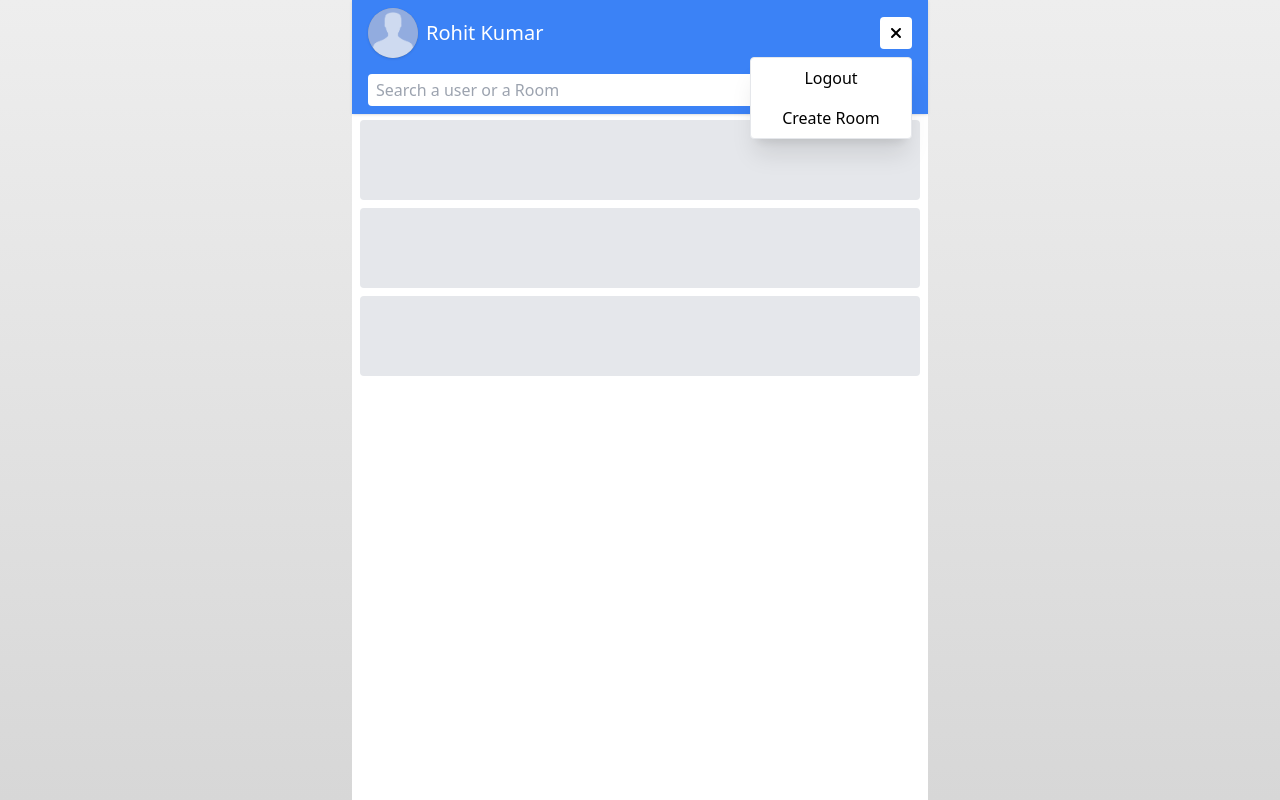
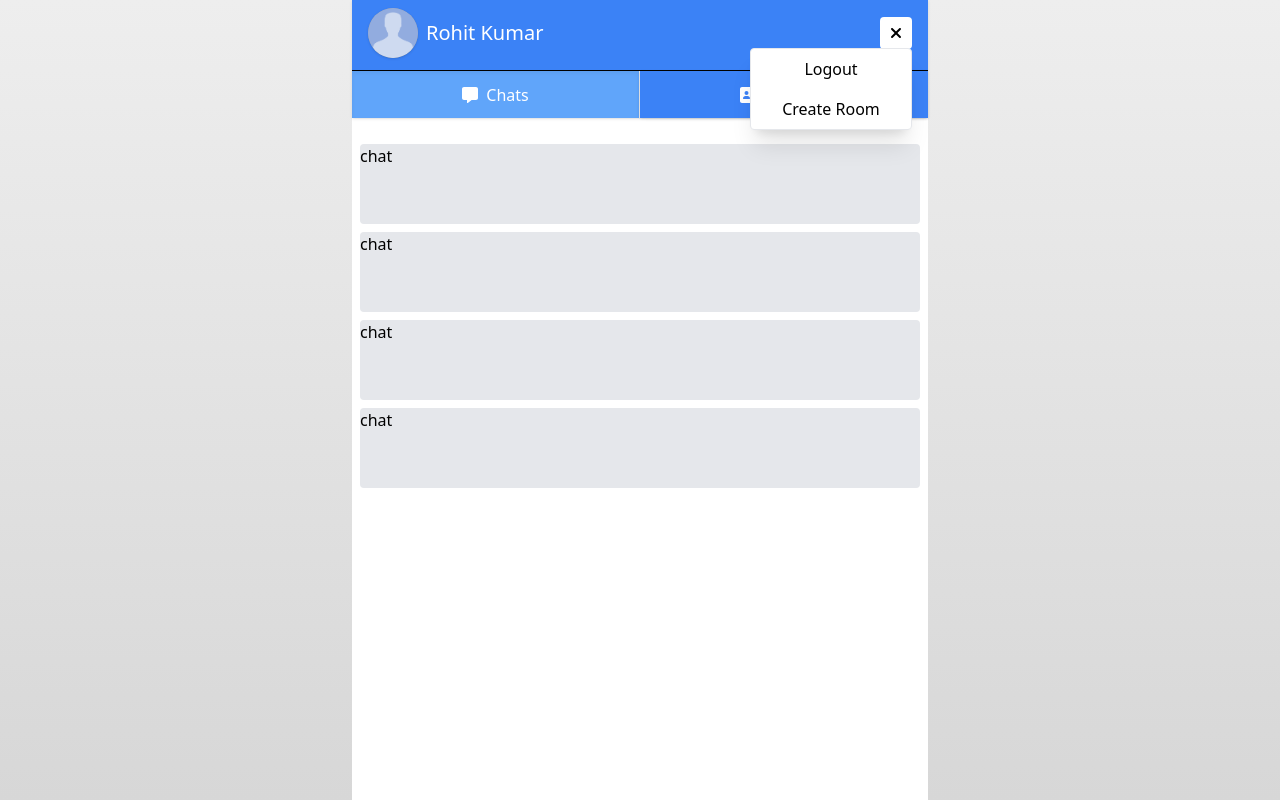
Before and after one commit to Rohit-rew/chatmatefront, a Next.js app: page /chat in a window 1280 px wide. Both pictures are taken after a click on the icon 896 px from the left and 33 px from the top of the page. Built offline with nearby package versions, Linux system fonts and the light colour scheme.

Commit message:
code refactored and create contact modal created

```diff
--- a/components/chat/Contacts.tsx
+++ /dev/null
@@ -1,18 +0,0 @@
-import React from "react";
-import Image from "next/image";
-import Header from "./Header";
-
-export default function Contacts() {
-  return (
-    <div className=" Contacts w-full h-screen bg-white flex flex-col gap-2 overflow-scroll pt-20 max-w-xl">
-
-      <Header />
-
-      <div className="flex flex-col gap-2 p-2 pt-10">
-        <div className="contact w-full h-20 bg-gray-200 rounded"></div>
-        <div className="contact w-full h-20 bg-gray-200 rounded"></div>
-        <div className="contact w-full h-20 bg-gray-200 rounded"></div>
-      </div>
-    </div>
-  );
-}
--- a/components/chat/Header.tsx
+++ /dev/null
@@ -1,48 +0,0 @@
-import React from 'react'
-import Image from 'next/image'
-
-// fontawesome
-import { FontAwesomeIcon } from "@fortawesome/react-fontawesome";
-import { faSearch, faListDots , faClose } from "@fortawesome/free-solid-svg-icons";
-
-export default function Header() {
-
-     // toggles the menue
-  const [isMenueOpen , setIsMenueOpen] = React.useState<boolean>(false)
-
-  return (
-    <header className=" w-full bg-blue-500 fixed top-0 px-4 py-2 max-w-xl flex flex-col gap-4 shadow">
-        <div className="flex justify-between items-center ">
-          <div className="flex gap-2 items-center">
-            <Image
-              src="/userimage.png"
-              alt=""
-              width={50}
-              height={50}
-              className="rounded-full bg-gray-400 shadow"
-            />
-            <h2 className="text-xl text-white">Rohit Kumar</h2>
-          </div>
-          <div className="flex items-center relative">
-            <FontAwesomeIcon
-              onClick={()=>setIsMenueOpen(preval => !preval)}
-              className="bg-white p-2 rounded w-4"
-              icon={!isMenueOpen ? faListDots : faClose}
-            />
-            {isMenueOpen && <div className="absolute bg-white top-10 right-0 shadow-xl border border rounded select-none">
-                <button className="p-2 px-2 hover:bg-gray-200 w-40">Logout</button>
-                <button className="p-2 px-2 hover:bg-gray-200 w-40">Create Room</button>
-            </div>}
-          </div>
-        </div>
-
-        <div className="flex gap-2">
-          <input
-            className=" w-full p-2 outline-none rounded h-8"
-            placeholder="Search a user or a Room"
-          />
-          <FontAwesomeIcon className="bg-white p-2 rounded" icon={faSearch} />
-        </div>
-      </header>
-  )
-}
--- /dev/null
+++ b/components/chatHome/Header.tsx
@@ -0,0 +1,47 @@
+import React from "react";
+
+//components
+import Menu from "components/chatHome/menu";
+import UserInfo from "components/chatHome/UserInfo";
+
+// fontawesome
+import { FontAwesomeIcon } from "@fortawesome/react-fontawesome";
+import { faMessage, faContactBook } from "@fortawesome/free-solid-svg-icons";
+
+type propTypes = {
+  setChatsLog: React.Dispatch<React.SetStateAction<boolean>>;
+  isChatsLogOpen: boolean;
+};
+
+export default function Header({
+  isChatsLogOpen,
+  setChatsLog,
+}: propTypes) {
+  return (
+    <header className="w-full bg-blue-500 fixed top-0  max-w-xl gap-1 shadow flex flex-col">
+      <div className="flex justify-between px-4 py-2">
+        <UserInfo />
+        <Menu />
+      </div>
+
+      <div className="bg-blue-500 w-full h-12 flex justify-between border-t border-black">
+        <button
+          onClick={() => setChatsLog(true)}
+          className={`w-2/4 text-white border-r flex items-center justify-center gap-2 ${isChatsLogOpen ? "shadow-inner bg-blue-400" : "" } `}
+        >
+          {" "}
+          <FontAwesomeIcon icon={faMessage} /> Chats
+        </button>
+        <button
+          onClick={() => setChatsLog(false)}
+          className={`w-2/4 text-white flex items-center justify-center gap-2 shadow ${!isChatsLogOpen ? "shadow-inner bg-blue-400" : "" }`}
+        >
+          {" "}
+          <FontAwesomeIcon icon={faContactBook} />
+          Contacts
+        </button>
+      </div>
+
+    </header>
+  );
+}
--- /dev/null
+++ b/components/chatHome/UserInfo.tsx
@@ -0,0 +1,16 @@
+import Image from "next/image";
+
+export default function UserInfo() {
+  return (
+    <div className="flex gap-2 items-center">
+      <Image
+        src="/userimage.png"
+        alt=""
+        width={50}
+        height={50}
+        className="rounded-full bg-gray-400 shadow"
+      />
+      <h2 className="text-xl text-white">Rohit Kumar</h2>
+    </div>
+  );
+}
--- /dev/null
+++ b/components/chatHome/chatLogs.tsx
@@ -0,0 +1,12 @@
+import React from "react";
+
+export default function ChatLogs() {
+  return (
+    <div className="flex flex-col gap-2 p-2 pt-16">
+      <div className="contact w-full h-20 bg-gray-200 rounded">chat</div>
+      <div className="contact w-full h-20 bg-gray-200 rounded">chat</div>
+      <div className="contact w-full h-20 bg-gray-200 rounded">chat</div>
+      <div className="contact w-full h-20 bg-gray-200 rounded">chat</div>
+    </div>
+  );
+}
--- /dev/null
+++ b/components/chatHome/contactLogs.tsx
@@ -0,0 +1,82 @@
+import React from "react";
+
+//font awesome
+import { faSearch, faAdd, faClose } from "@fortawesome/free-solid-svg-icons";
+import { FontAwesomeIcon } from "@fortawesome/react-fontawesome";
+
+export default function ContactLogs() {
+  const [isAddContactModal, setAddContactModal] = React.useState(false);
+
+  return (
+    <>
+      <div className="flex flex-col gap-2 p-2 pt-16 overscroll-none">
+        <div className="flex justify-center px-4 w-full ">
+          <FontAwesomeIcon
+            onClick={() => setAddContactModal(true)}
+            className="bg-blue-500 rounded-full p-2 text-white w-8 h-8 justify-self-center"
+            icon={faAdd}
+          />
+        </div>
+
+        <div className="contact w-full h-10 bg-gray-200 rounded">contact</div>
+        <div className="contact w-full h-10 bg-gray-200 rounded">contact</div>
+        <div className="contact w-full h-10 bg-gray-200 rounded">contact</div>
+        <div className="contact w-full h-10 bg-gray-200 rounded">contact</div>
+        <div className="contact w-full h-10 bg-gray-200 rounded">contact</div>
+        <div className="contact w-full h-10 bg-gray-200 rounded">contact</div>
+        <div className="contact w-full h-10 bg-gray-200 rounded">contact</div>
+        <div className="contact w-full h-10 bg-gray-200 rounded">contact</div>
+        <div className="contact w-full h-10 bg-gray-200 rounded">contact</div>
+        <div className="contact w-full h-10 bg-gray-200 rounded">contact</div>
+        <div className="contact w-full h-10 bg-gray-200 rounded">contact</div>
+        <div className="contact w-full h-10 bg-gray-200 rounded">contact</div>
+        <div className="contact w-full h-10 bg-gray-200 rounded">contact</div>
+        <div className="contact w-full h-10 bg-gray-200 rounded">contact</div>
+        <div className="contact w-full h-10 bg-gray-200 rounded">contact</div>
+        <div className="contact w-full h-10 bg-gray-200 rounded">contact</div>
+      </div>
+
+      {isAddContactModal && <AddContactModal closeModal={setAddContactModal} />}
+    </>
+  );
+}
+
+type propTypes = {
+  closeModal: React.Dispatch<React.SetStateAction<boolean>>;
+};
+
+export function AddContactModal({ closeModal }: propTypes) {
+  return (
+    <div className="absolute w-full max-w-xl h-screen bg-black bg-opacity-80 top-0 p-4 flex justify-center items-center ">
+      <form className="w-full h-60 bg-white shadow-2xl border rounded relative overscroll-none flex flex-col justify-between p-3">
+        <FontAwesomeIcon
+          onClick={() => closeModal(false)}
+          className="absolute right-2 top-2 text-2xl "
+          icon={faClose}
+        />
+
+        <div className="flex flex-col ">
+          <label className="text-xl">Name</label>
+          <input
+            id="email"
+            className="border border-gray-400 rounded h-10 px-2"
+            type={"email"}
+          />
+        </div>
+
+        <div className="flex flex-col">
+          <label className="text-xl">Email</label>
+          <input
+            id="email"
+            className="border border-gray-400 rounded h-10 px-2"
+            type={"email"}
+          />
+        </div>
+
+        <button className="bg-green-500 rounded text-white py-2">
+          Add Contact
+        </button>
+      </form>
+    </div>
+  );
+}
--- /dev/null
+++ b/components/chatHome/menu.tsx
@@ -0,0 +1,34 @@
+import React from "react";
+
+// fontawesome
+import { FontAwesomeIcon } from "@fortawesome/react-fontawesome";
+import {
+  faSearch,
+  faListDots,
+  faClose,
+} from "@fortawesome/free-solid-svg-icons";
+
+export default function Menu() {
+
+  const [isMenueOpen, setIsMenueOpen] = React.useState<boolean>(false);
+
+  return (
+    <div className="flex items-center relative">
+          <FontAwesomeIcon
+            onClick={() => setIsMenueOpen((preval) => !preval)}
+            className="bg-white p-2 rounded w-4"
+            icon={!isMenueOpen ? faListDots : faClose}
+          />
+          {isMenueOpen && (
+            <div className="absolute bg-white top-10 right-0 shadow-xl border border rounded select-none">
+              <button className="p-2 px-2 hover:bg-gray-200 w-40">
+                Logout
+              </button>
+              <button className="p-2 px-2 hover:bg-gray-200 w-40">
+                Create Room
+              </button>
+            </div>
+          )}
+        </div>
+  );
+}
--- a/package.json
+++ b/package.json
@@ -21,6 +21,7 @@
     "eslint-config-next": "13.1.6",
     "next": "13.1.6",
     "react": "18.2.0",
+    "react-cookie": "^4.1.1",
     "react-dom": "18.2.0",
     "typescript": "4.9.4"
   },
--- a/src/pages/accounts/signup.tsx
+++ b/src/pages/accounts/signup.tsx
@@ -37,7 +37,7 @@ export default function Signup() {
         setconfirmPassErrorMsg("passwords do not match");
         return;
       }
-      // make register api call here
+      // api call to backend
       try {
         const data = await axios.post(`${process.env.NEXT_PUBLIC_SERVER_URL}/signup` , {name , email , password , confirmPassword})
         setIsregistered(true)
--- a/src/pages/chat/index.tsx
+++ b/src/pages/chat/index.tsx
@@ -1,15 +1,20 @@
 import React from "react";
-import Image from "next/image";
 
 // components
-import Contacts from "components/chat/Contacts";
-import ChatBox from "components/chat/chatBox";
+import Header from "components/chatHome/Header";
+import ChatLogs from "components/chatHome/chatLogs";
+import ContactLogs from "components/chatHome/contactLogs";
 
 export default function ChatHome() {
+  const [isChatsLogOpen, setChatsLog] = React.useState<boolean>(true);
+
   return (
     <div className="flex justify-center items-center bg-gray-200 background-gradient ">
-          <Contacts />
-          {/* <ChatBox /> */}
+      <div className=" Contacts w-full h-screen bg-white flex flex-col gap-2 overflow-scroll pt-20 max-w-xl">
+        <Header isChatsLogOpen={isChatsLogOpen} setChatsLog={setChatsLog} />
+        {isChatsLogOpen && <ChatLogs />}
+        {!isChatsLogOpen && <ContactLogs />}
+      </div>
     </div>
   );
 }
```
Also changed, not shown: src/pages/accounts/login.tsx (+14 -7 lines), components/chatBox/chatBox.tsx (renamed from components/chat/chatBox.tsx), 1 other file (tests, documents, lock files or other folders).
